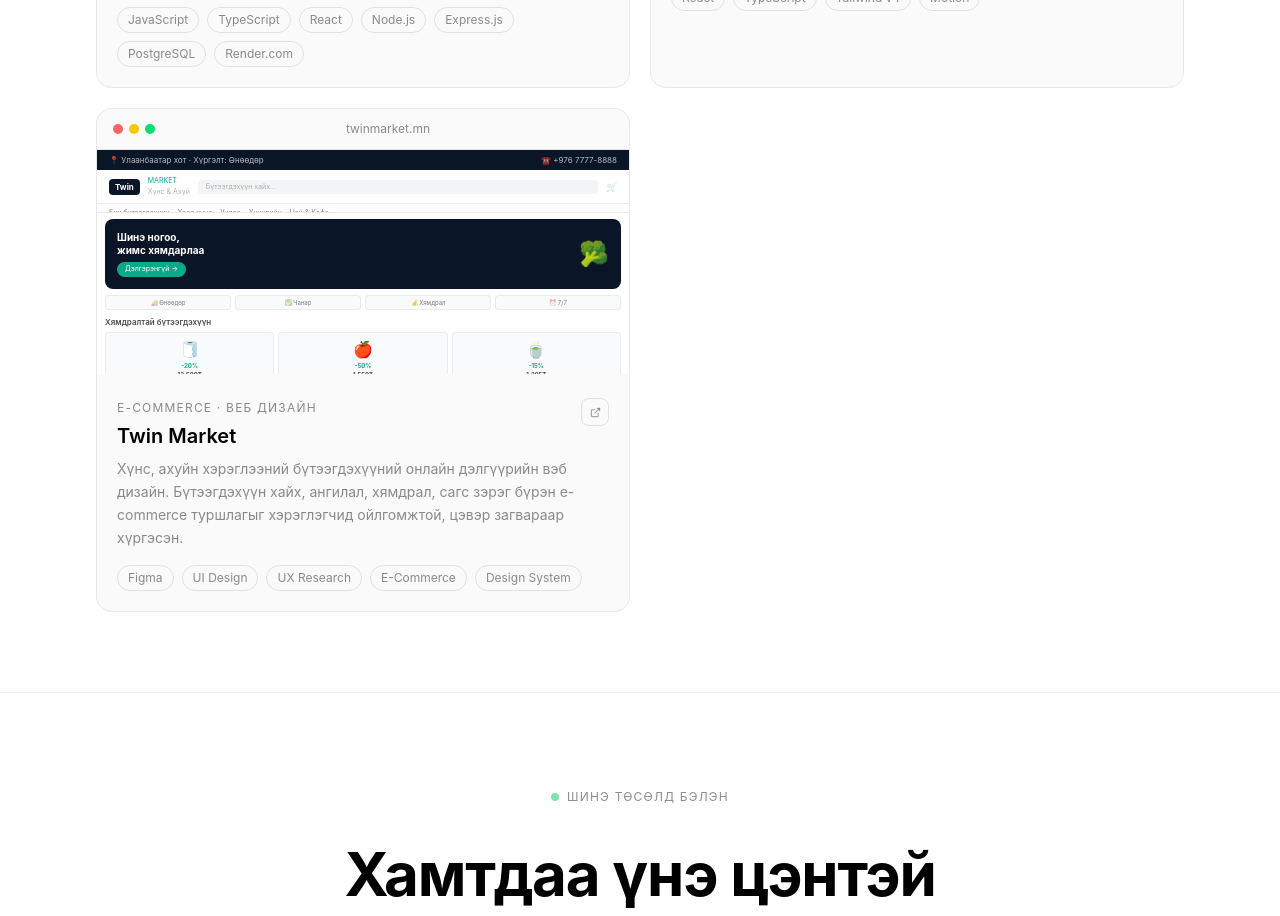
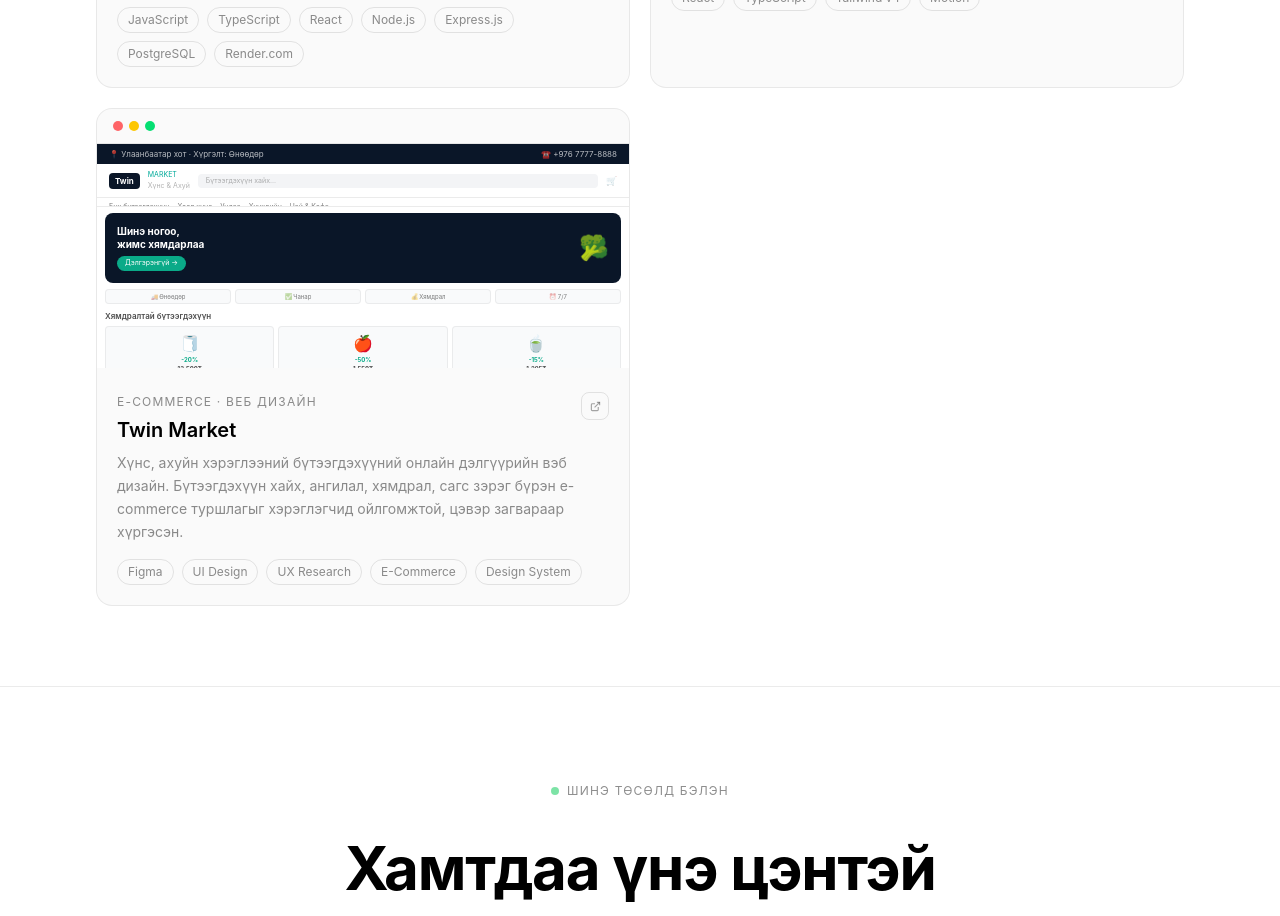
Before and after one commit to Bayartsetsegley01/bayartsetseg-portfolio, a React (Vite) app: page / in a window 1280 px wide. Shown: the part 4840-5756 px from the top of the page. Built offline with nearby package versions, Linux system fonts and the light colour scheme.

Commit message:
Remove twinmarket.mn URL from project

```diff
--- a/src/app/translations.ts
+++ b/src/app/translations.ts
@@ -162,7 +162,7 @@ export const t = {
           category: "E-Commerce · Веб дизайн",
           description: "Хүнс, ахуйн хэрэглээний бүтээгдэхүүний онлайн дэлгүүрийн вэб дизайн. Бүтээгдэхүүн хайх, ангилал, хямдрал, сагс зэрэг бүрэн e-commerce туршлагыг хэрэглэгчид ойлгомжтой, цэвэр загвараар хүргэсэн.",
           tags: ["Figma", "UI Design", "UX Research", "E-Commerce", "Design System"],
-          url: "twinmarket.mn",
+          url: "",
         },
       ],
     },
@@ -341,7 +341,7 @@ export const t = {
           category: "E-Commerce · Web Design",
           description: "Web design for an online grocery and household goods store. Designed a clean, intuitive e-commerce experience covering product search, categories, discounts, and cart flow.",
           tags: ["Figma", "UI Design", "UX Research", "E-Commerce", "Design System"],
-          url: "twinmarket.mn",
+          url: "",
         },
       ],
     },
```
